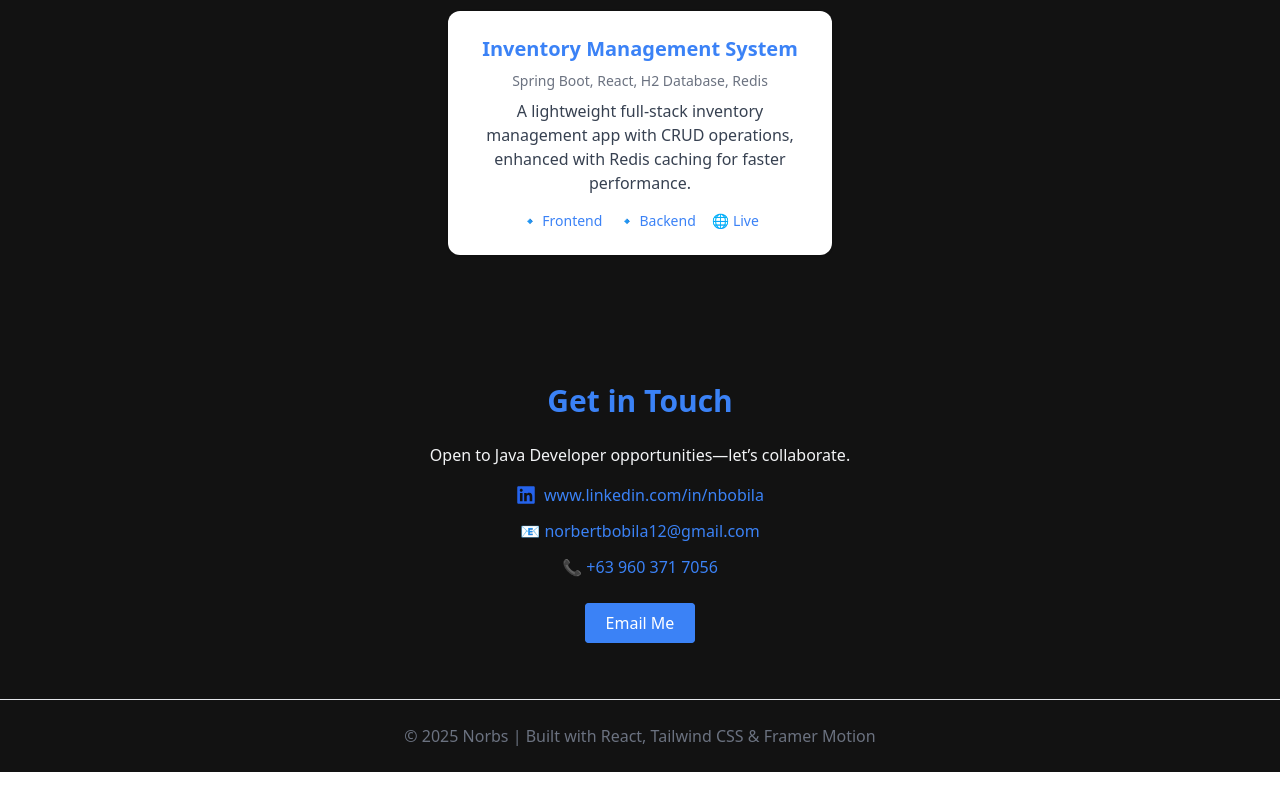
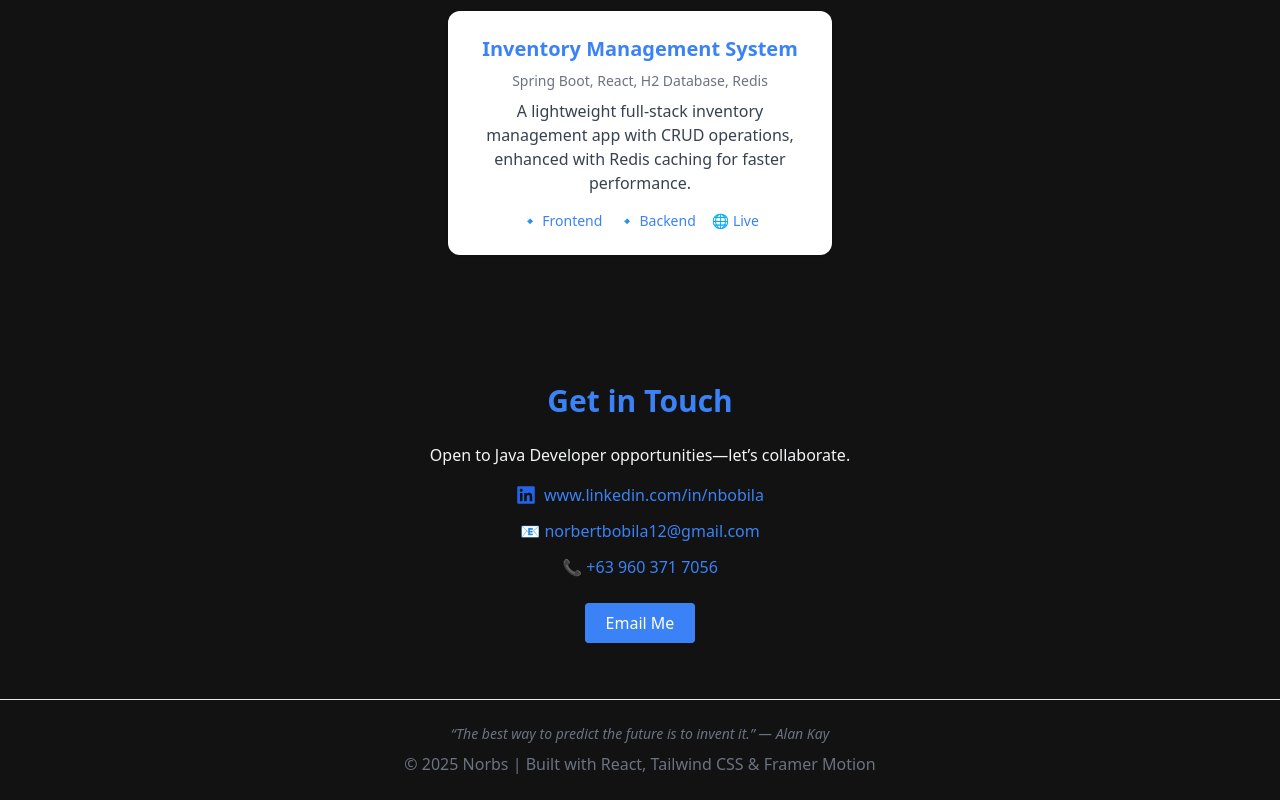
Before and after one commit to kyooxenn/my-portfolio, a React (Vite) app: page / in a window 1280 px wide. Shown: the part 1376-2176 px from the top of the page. Before the commit the page ends 2148 px from the top, so only its background shows below. Built offline with nearby package versions, Linux system fonts and the light colour scheme.

Commit message:
add quote

```diff
--- a/src/App.jsx
+++ b/src/App.jsx
@@ -1,4 +1,4 @@
-import { useState, useMemo } from "react";
+import { useState, useMemo, useEffect } from "react";
 import { motion } from "framer-motion";
 import {
   SiSpringboot,
@@ -64,6 +64,34 @@ export default function App() {
     { label: "View Projects", href: "#projects" },
     { label: "Contact Me", href: "#contact" },
   ];
+
+  // ✅ Famous quotes
+  const quotes = useMemo(
+    () => [
+      "“The best way to predict the future is to invent it.” — Alan Kay",
+      "“Code is like humor. When you have to explain it, it’s bad.” — Cory House",
+      "“Programs must be written for people to read, and only incidentally for machines to execute.” — Harold Abelson",
+      "“First, solve the problem. Then, write the code.” — John Johnson",
+      "“Simplicity is the soul of efficiency.” — Austin Freeman",
+      "“Talk is cheap. Show me the code.” — Linus Torvalds",
+      "“Experience is the name everyone gives to their mistakes.” — Oscar Wilde",
+      "“Before software can be reusable it first has to be usable.” — Ralph Johnson",
+      "“Make it work, make it right, make it fast.” — Kent Beck",
+    ],
+    []
+  );
+
+  const [currentQuote, setCurrentQuote] = useState(quotes[0]);
+
+  // ✅ Change quote every 10 seconds
+  useEffect(() => {
+    const interval = setInterval(() => {
+      const random = Math.floor(Math.random() * quotes.length);
+      setCurrentQuote(quotes[random]);
+    }, 8000); // ← 8 seconds
+
+    return () => clearInterval(interval);
+  }, [quotes]);
 
   return (
     <div
@@ -258,10 +286,19 @@ export default function App() {
         </a>
       </motion.section>
 
-      {/* Footer */}
-      <footer className="py-6 text-center border-t dark:border-gray-700 text-gray-500 dark:text-gray-400">
-        <p>© {new Date().getFullYear()} Norbs | Built with React, Tailwind CSS & Framer Motion</p>
-      </footer>
+     <footer className="py-6 text-center border-t dark:border-gray-700 text-gray-500 dark:text-gray-400">
+       <motion.p
+         key={currentQuote} // triggers smooth transition
+         initial={{ opacity: 0, y: 10 }}
+         animate={{ opacity: 1, y: 0 }}
+         exit={{ opacity: 0, y: -10 }}
+         transition={{ duration: 0.6 }}
+         className="text-sm italic mb-2"
+         >
+         {currentQuote}
+       </motion.p>
+       <p>© {new Date().getFullYear()} Norbs | Built with React, Tailwind CSS & Framer Motion</p>
+     </footer>
     </div>
   );
 }
```
